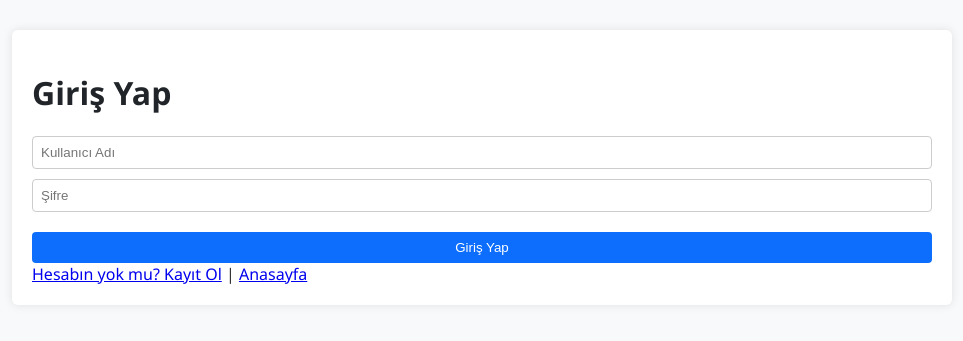
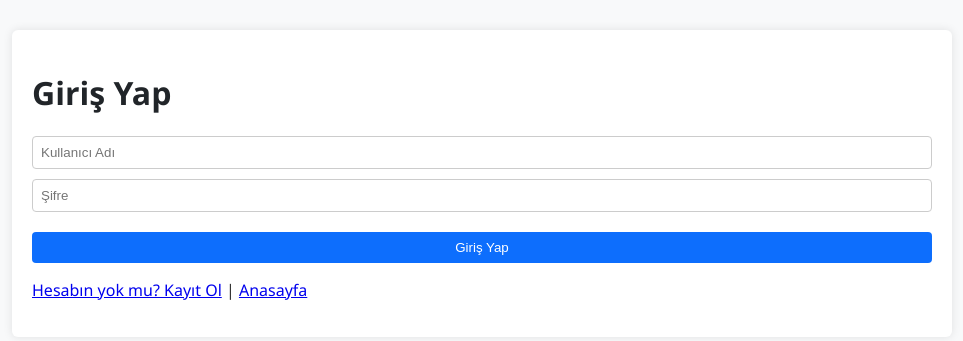
Before and after one commit to Algan65/Sepetinyolu, a Flask app: page /login in a window 1280 px wide. Shown: the top 341 px of the page, without its empty margins (158-1121 px from the left). Run offline with Flask 3, Linux system fonts and the light colour scheme.

Commit message:
Update login.html

```diff
--- a/templates/login.html
+++ b/templates/login.html
@@ -2,8 +2,9 @@
 <html lang="tr">
 <head>
     <meta charset="UTF-8">
+    <meta name="viewport" content="width=device-width, initial-scale=1.0">
     <title>Giriş Yap</title>
-    <link rel="stylesheet" href="/style.css">
+    <link rel="stylesheet" href="{{ url_for('static', filename='style.css') }}">
 </head>
 <body>
     <div class="container">
@@ -14,7 +15,7 @@
             <button type="submit">Giriş Yap</button>
         </form>
         <div class="links">
-            <a href="/register">Hesabın yok mu? Kayıt Ol</a> | <a href="/">Anasayfa</a>
+            <p><a href="{{ url_for('register') }}">Hesabın yok mu? Kayıt Ol</a> | <a href="{{ url_for('home') }}">Anasayfa</a></p>
         </div>
     </div>
 </body>
```
